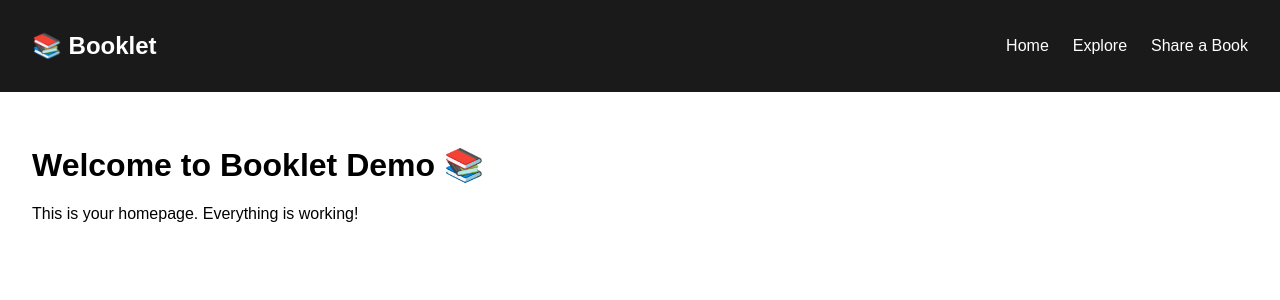
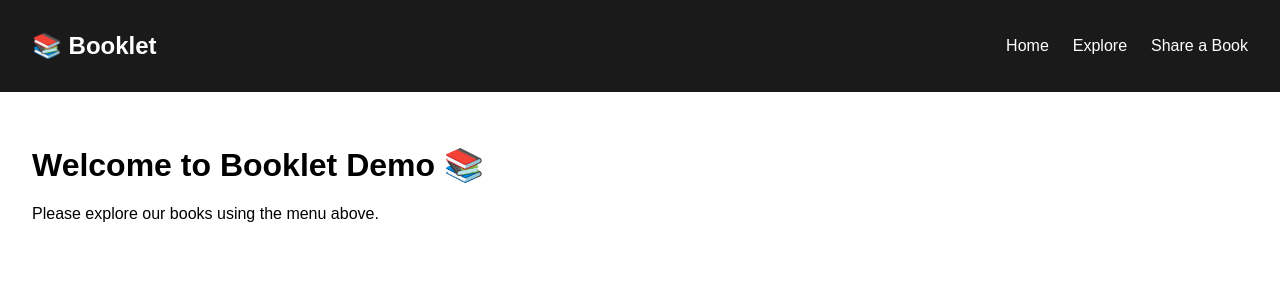
Before and after one commit to Taytaytron/booklet-demo1, a Next.js app: page / in a window 1280 px wide. Shown: the top 300 px of the page. Built offline with nearby package versions, Linux system fonts and the light colour scheme.

Commit message:
Update index.js

```diff
--- a/pages/index.js
+++ b/pages/index.js
@@ -1,15 +1,8 @@
-import Head from 'next/head';
-
 export default function Home() {
   return (
-    <>
-      <Head>
-        <title>Booklet Demo</title>
-      </Head>
-      <main style={{ padding: '2rem', fontFamily: 'Arial' }}>
-        <h1>Welcome to Booklet Demo 📚</h1>
-        <p>This is your homepage. Everything is working!</p>
-      </main>
-    </>
+    <div style={{ padding: '2rem' }}>
+      <h1>Welcome to Booklet Demo 📚</h1>
+      <p>Please explore our books using the menu above.</p>
+    </div>
   );
 }
```
